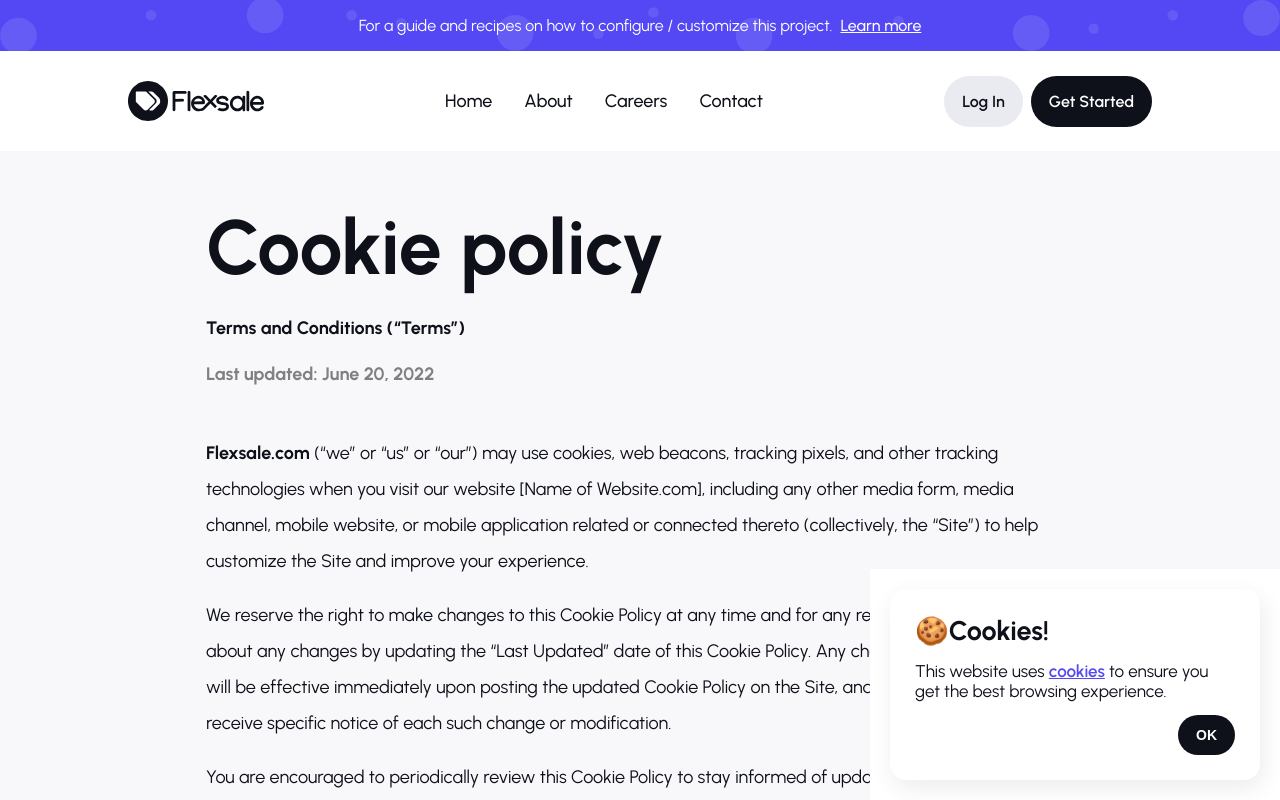
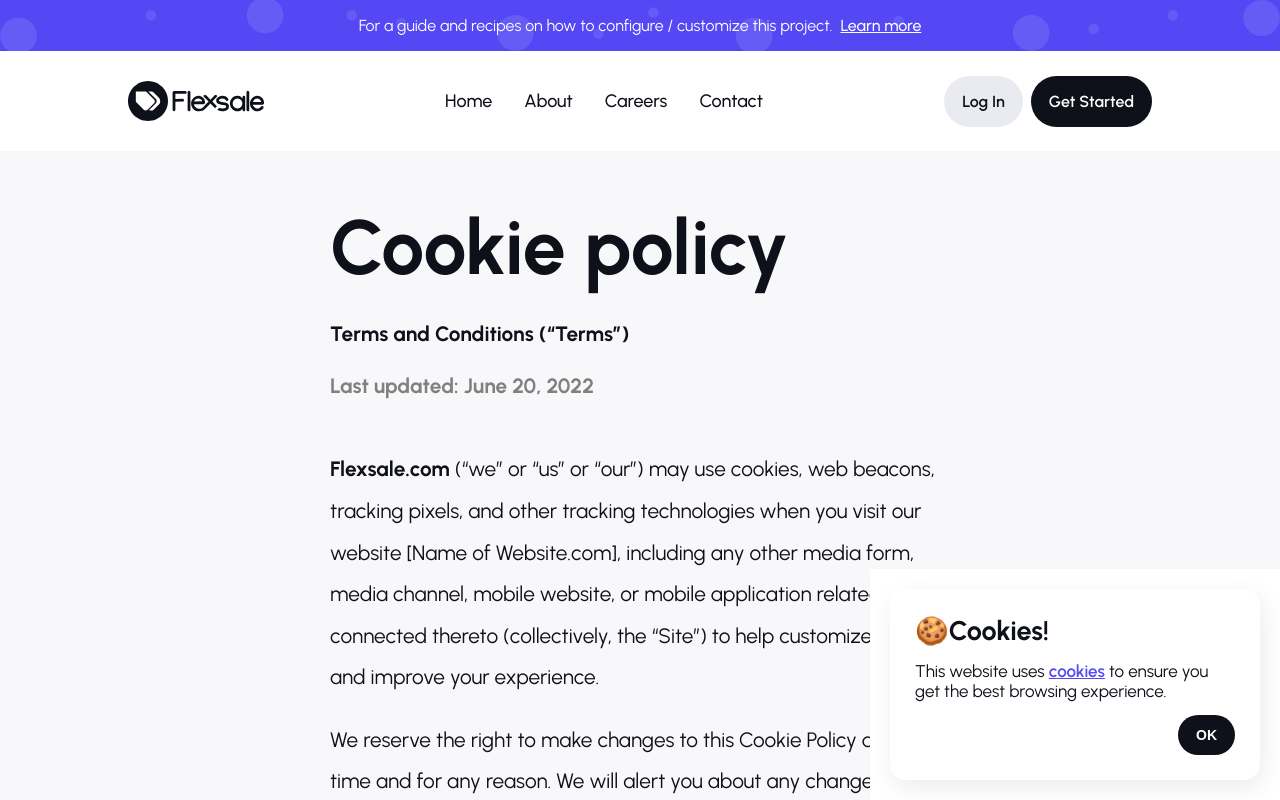
Before and after one commit to benjaminayimah/flexsale-web, a Vue app: page /cookies-policy in a window 1280 px wide. Shown: the top 800 px of the page. Built offline with nearby package versions, Linux system fonts and the light colour scheme.

Commit message:
terms cookies and privacy policy update

```diff
--- a/src/assets/index.scss
+++ b/src/assets/index.scss
@@ -113,8 +113,9 @@ h1,h2,h3{
     flex-grow: 1;
     padding: 0 20px;
     .policies-holder{
-        width: 70%;
+        width: 50%;
         padding: 50px 0;
+        font-size: 1.3rem;
         h1 {
             font-size: 4.8rem;
         }
@@ -177,6 +178,11 @@ h1,h2,h3{
     #logo {
         margin-left: 8%;
     }
+    .policies-wrapper{
+        .policies-holder{
+            width: 70%;
+        }
+    }
 }
 
 //Mobile
--- a/src/components/includes/Footer.vue
+++ b/src/components/includes/Footer.vue
@@ -63,6 +63,7 @@ footer{
             display: inline-block;
             a {
                 transition: 0.2s all;
+                font-weight: 500;
             }
             &:hover {
                 color: $primary;
```
